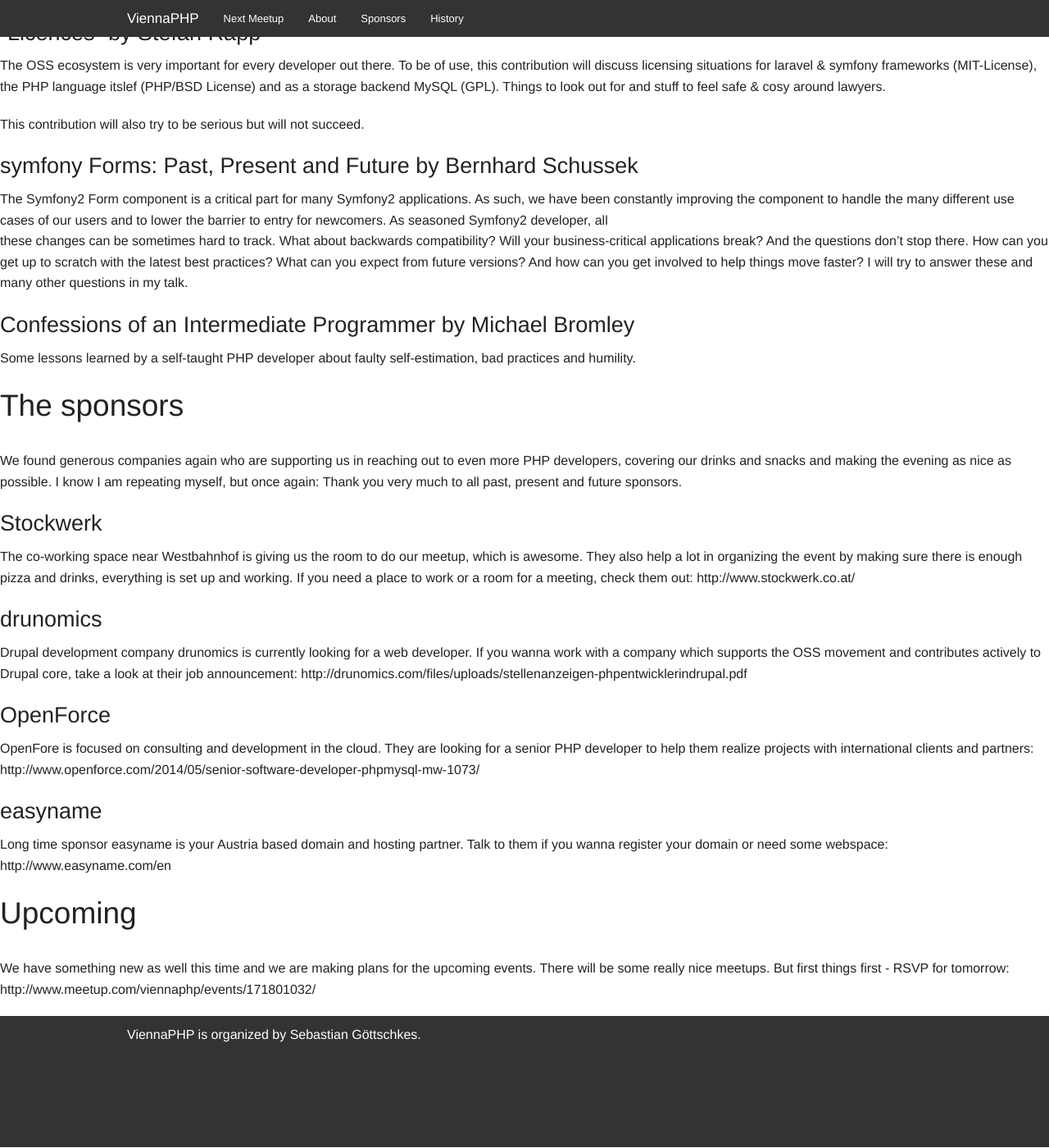
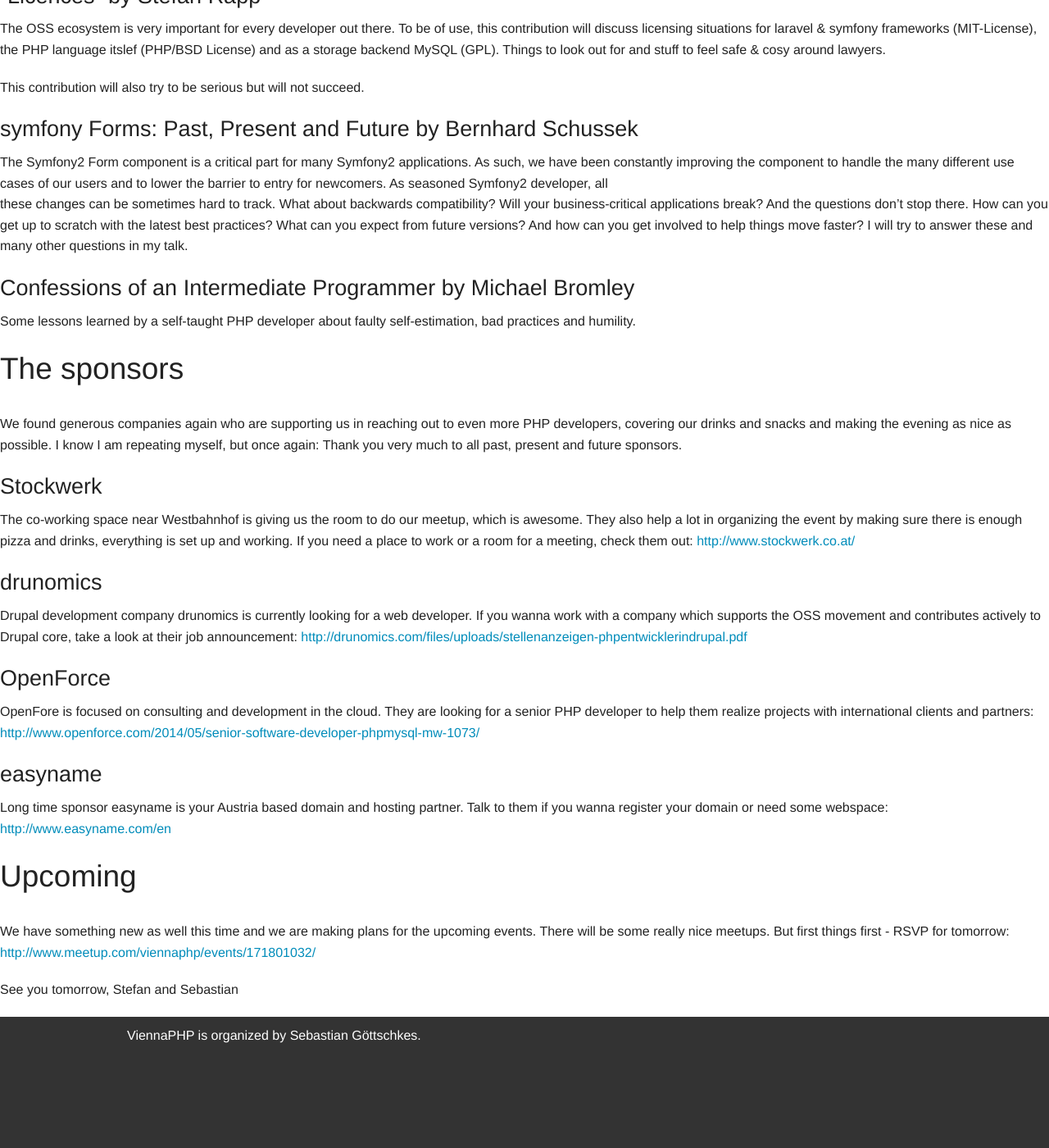
Before and after one commit to viennaphp/viennaphp.github.io, a Jekyll site: the page built from email/2014-06-11.md, in a window 1280 px wide and 1400 px high, scrolled down 364 px. Shown: the whole window at 82% size. Built offline with Jekyll 4.4.1, drawn with Linux system fonts in a browser that asks for light colours; some of the changed text lies outside the part shown.

Commit message:
Writing a bit more on email and adding a layout for these emails

```diff
--- /dev/null
+++ b/_layouts/email.html
@@ -0,0 +1,16 @@
+<!DOCTYPE html>
+<html lang="en">
+{% include head.html %}
+<body id="default">
+    {{ content }}
+
+    {% include footer.html %}
+
+    <script src="/js/vendor/jquery.js"></script>
+    <script src="/js/foundation.min.js"></script>
+    <script src="/js/main.js"></script>
+    <script>
+        $(document).foundation();
+    </script>
+</body>
+</html>
--- a/email/2014-06-11.md
+++ b/email/2014-06-11.md
@@ -1,12 +1,12 @@
 ---
-layout: default
+layout: email
 title: Next Gathering tomorrow (12.06)
 ---
-# Next Gathering tomorrow (12.06)
+# {{ page.title }}
 
 You may already know it, but tomorrow is ViennaPHP time again. Join us for **awesome talks**, **nice people** as well as **pizza** and **beer**!
 
-We are meeting on Thursday, 12.06, 18:30 at Stockwerk Co-Working. Talks will start exactly at 7. Come early to enjoy some pizza and talks! RSVP here: http://www.meetup.com/viennaphp/events/171801032/
+We are meeting on Thursday, 12.06, 18:30 at Stockwerk Co-Working. Talks will start exactly at 7. Come early to enjoy some pizza and talks! RSVP here: [http://www.meetup.com/viennaphp/events/171801032/](http://www.meetup.com/viennaphp/events/171801032/)
 
 ## The talks
 
@@ -33,20 +33,23 @@
 
 ### Stockwerk
 
-The co-working space near Westbahnhof is giving us the room to do our meetup, which is awesome. They also help a lot in organizing the event by making sure there is enough pizza and drinks, everything is set up and working. If you need a place to work or a room for a meeting, check them out: http://www.stockwerk.co.at/
+The co-working space near Westbahnhof is giving us the room to do our meetup, which is awesome. They also help a lot in organizing the event by making sure there is enough pizza and drinks, everything is set up and working. If you need a place to work or a room for a meeting, check them out: [http://www.stockwerk.co.at/](http://www.stockwerk.co.at/)
 
 ### drunomics
 
-Drupal development company drunomics is currently looking for a web developer. If you wanna work with a company which supports the OSS movement and contributes actively to Drupal core, take a look at their job announcement: http://drunomics.com/files/uploads/stellenanzeigen-phpentwicklerindrupal.pdf
+Drupal development company drunomics is currently looking for a web developer. If you wanna work with a company which supports the OSS movement and contributes actively to Drupal core, take a look at their job announcement: [http://drunomics.com/files/uploads/stellenanzeigen-phpentwicklerindrupal.pdf](http://drunomics.com/files/uploads/stellenanzeigen-phpentwicklerindrupal.pdf)
 
 ### OpenForce
 
-OpenFore is focused on consulting and development in the cloud. They are looking for a senior PHP developer to help them realize projects with international clients and partners: http://www.openforce.com/2014/05/senior-software-developer-phpmysql-mw-1073/
+OpenFore is focused on consulting and development in the cloud. They are looking for a senior PHP developer to help them realize projects with international clients and partners: [http://www.openforce.com/2014/05/senior-software-developer-phpmysql-mw-1073/](http://www.openforce.com/2014/05/senior-software-developer-phpmysql-mw-1073/)
 
 ### easyname
 
-Long time sponsor easyname is your Austria based domain and hosting partner. Talk to them if you wanna register your domain or need some webspace: http://www.easyname.com/en
+Long time sponsor easyname is your Austria based domain and hosting partner. Talk to them if you wanna register your domain or need some webspace: [http://www.easyname.com/en](http://www.easyname.com/en)
 
 ## Upcoming
 
-We have something new as well this time and we are making plans for the upcoming events. There will be some really nice meetups. But first things first - RSVP for tomorrow: http://www.meetup.com/viennaphp/events/171801032/
+We have something new as well this time and we are making plans for the upcoming events. There will be some really nice meetups. But first things first - RSVP for tomorrow: [http://www.meetup.com/viennaphp/events/171801032/](http://www.meetup.com/viennaphp/events/171801032/)
+
+See you tomorrow,
+Stefan and Sebastian
```
